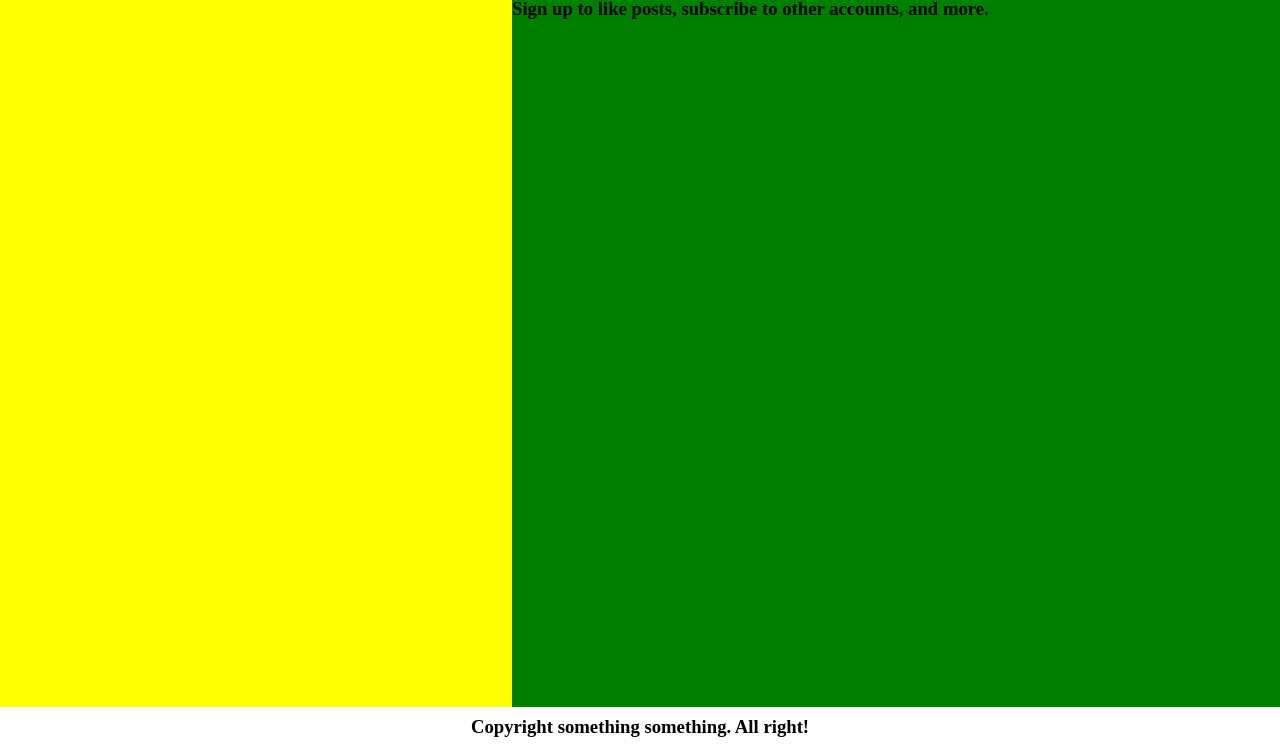
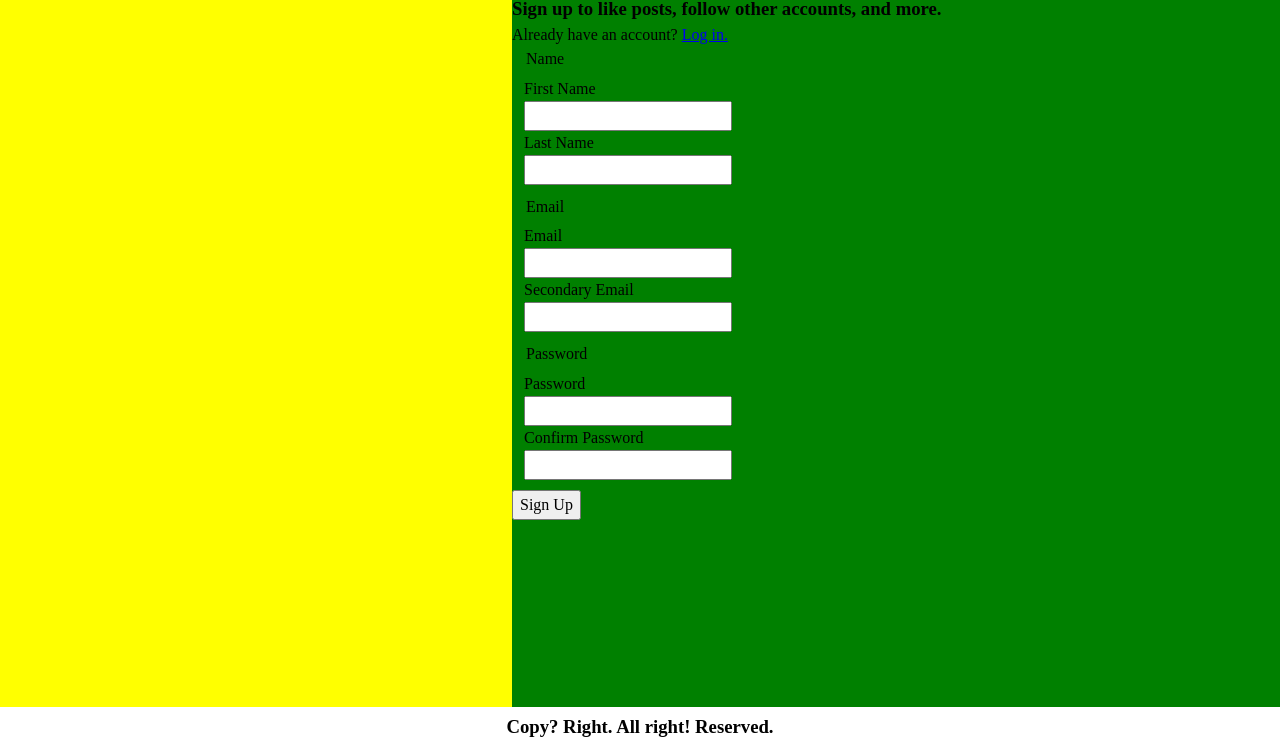
Before and after one commit to TheA3ther/odin-signup-form, a plain HTML site: page index.html in a window 1280 px wide. Shown: the part 53-800 px from the top of the page. Drawn offline with Linux system fonts and the light colour scheme.

Commit message:
Add form structure

```diff
--- a/index.html
+++ b/index.html
@@ -10,14 +10,50 @@
 </head>
 <body>
     <div id="base" class="container">
-        <div id="image-block">one</div>
+        <div id="image-block">img</div>
         <div id="form-block">
             <h1 class="header">Sign Up</h1>
-            <h3>Sign up to like posts, subscribe to other accounts, and more.</h3>
-            <form action=""></form>
+            <h3>Sign up to like posts, follow other accounts, and more.</h3>
+            <p>Already have an account? <a href="http://google.com" target=”_blank”>Log in.</a></p>
+            <form action="">
+                    <fieldset>
+                        <legend>Name</legend>
+                        <p>
+                            <label for="first-name">First Name</label>
+                            <input type="text" name="first-name" id="first-name">
+                        </p>
+                        <p>
+                            <label for="last-name">Last Name</label>
+                            <input type="text" name="last-name" id="last-name">
+                        </p>
+                    </fieldset>
+                    <fieldset>
+                        <legend>Email</legend>
+                        <p>
+                            <label for="primary-email">Email</label>
+                            <input type="email" name="primary-email" id="primary-email">
+                        </p>
+                        <p>
+                            <label for="secondary-email">Secondary Email</label>
+                            <input type="email" name="secondary-email" id="secondary-email">
+                        </p>
+                    </fieldset>
+                    <fieldset>
+                        <legend>Password</legend>
+                        <p>
+                            <label for="password">Password</label>
+                            <input type="password" name="password" id="password">
+                        </p>
+                        <p>
+                            <label for="confirm-password">Confirm Password</label>
+                            <input type="password" name="confirm-password" id="confirm-password">
+                        </p>
+                    </fieldset>
+                    <button type="submit">Sign Up</button>
+            </form>
         </div>
     </div>
     <div id="footer">
-        <h3>Copyright something something. All right!</h3></div>
+        <h3>Copy? Right. All right! Reserved.</h3></div>
 </body>
 </html>
--- a/styles.css
+++ b/styles.css
@@ -14,10 +14,6 @@
     }
 }
 
-#base>* {
-    height: inherit;
-}
-
 #image-block {
     background-color: yellow;
     flex: 4 1 0;
@@ -26,6 +22,14 @@
 #form-block {
     background-color: green;
     flex: 6 1 0;
+}
+
+fieldset {
+    border: none;
+}
+
+label {
+    display: block;
 }
 
 #footer {
```
